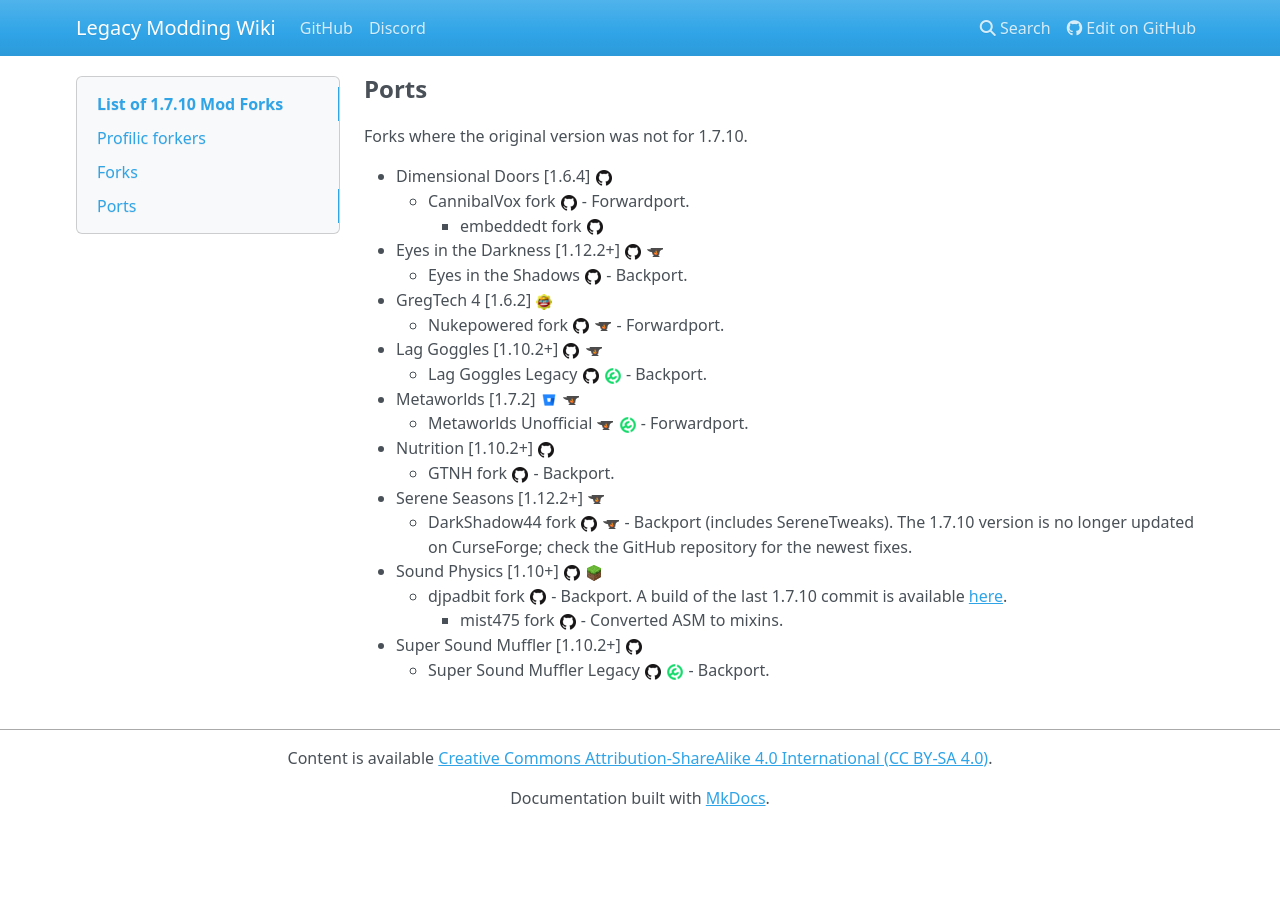
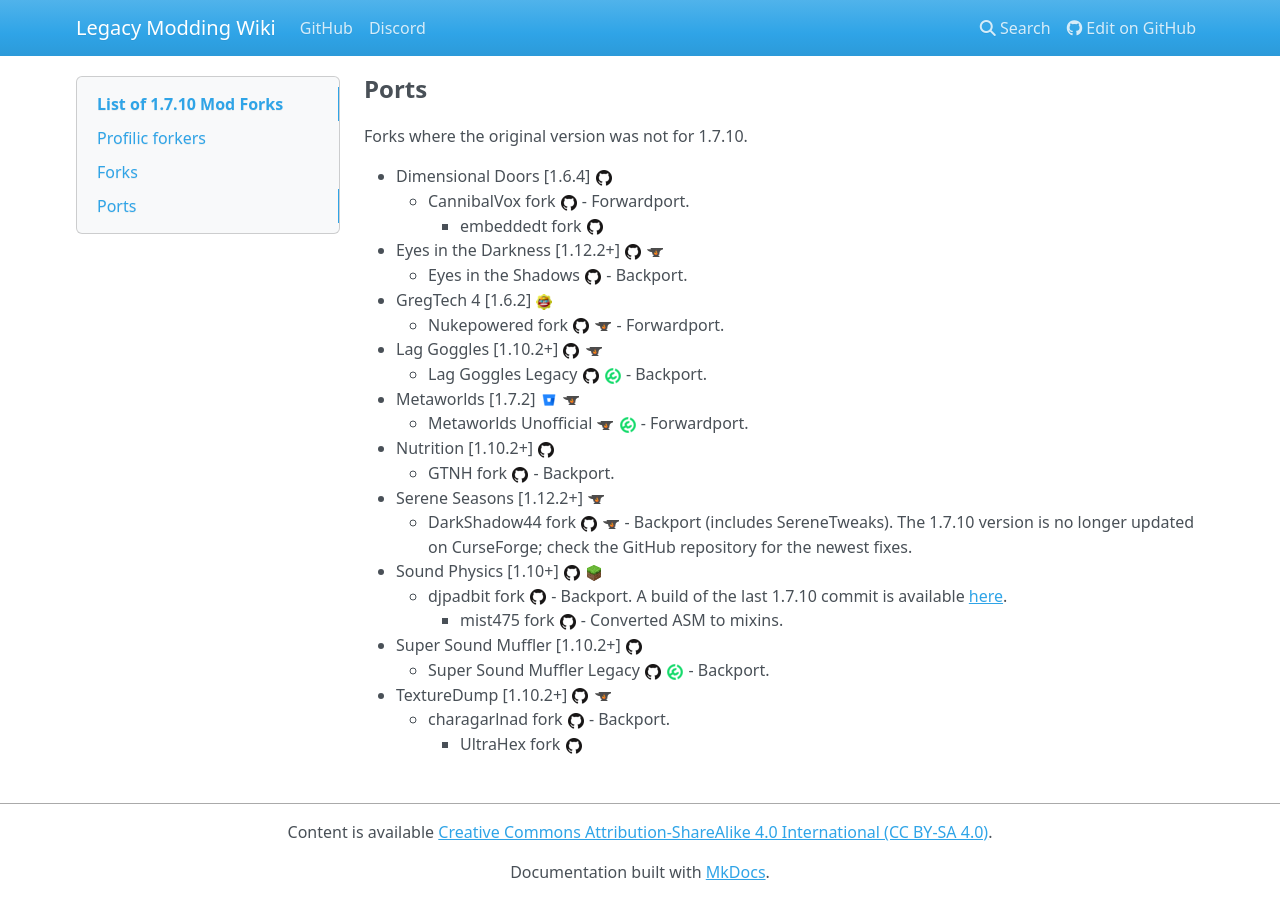
Before and after one commit to LegacyModdingMC/wiki, an MkDocs documentation site: the page built from docs/list-of-1.7.10-mod-forks.md, in a window 1280 px wide and 900 px high, scrolled down 3674 px. Built offline with MkDocs 1.6.1, drawn with Linux system fonts in a browser that asks for light colours; nearby versions of some CDN libraries; before the commit the page ends 4500 px from its top, so only the background shows below that.

Commit message:
Add TextureDump backport

```diff
--- a/docs/list-of-1.7.10-mod-forks.md
+++ b/docs/list-of-1.7.10-mod-forks.md
@@ -164,3 +164,6 @@
         - mist475 fork {gh:https://github.com/mist475/Sound-Physics} - Converted ASM to mixins.
 - Super Sound Muffler [1.10.2+] {gh:https://github.com/EdgarAllen/SuperSoundMuffler}
     - Super Sound Muffler Legacy {gh:https://github.com/FalsePattern/SuperSoundMuffler-Legacy} {mr:https://modrinth.com/mod/ssmlegacy} - Backport.
+- TextureDump [1.10.2+] {gh:https://github.com/mezz/TextureDump} {cf:https://www.curseforge.com/minecraft/mc-mods/texture-dump/files}
+    - charagarlnad fork {gh:https://github.com/charagarlnad/TextureDump} - Backport.
+        - UltraHex fork {gh:https://github.com/UltraHex/TextureDump}
```
